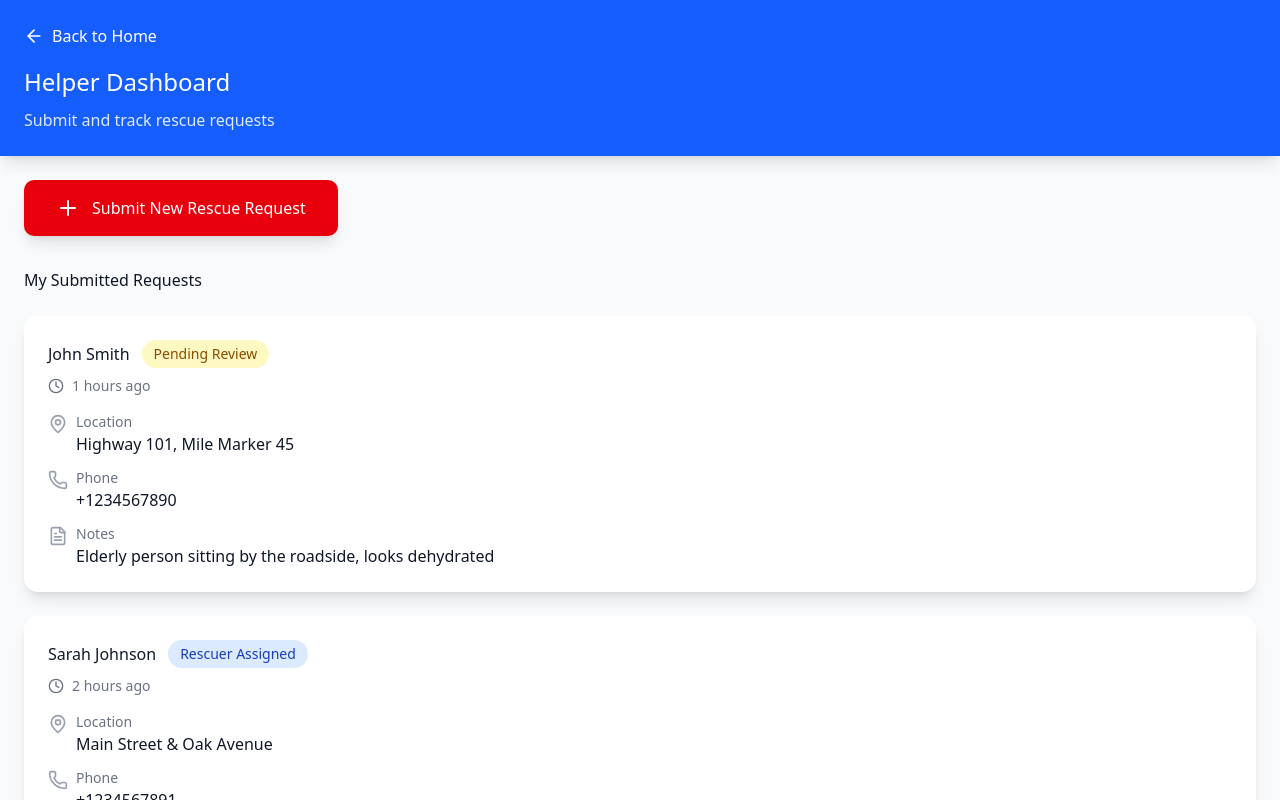
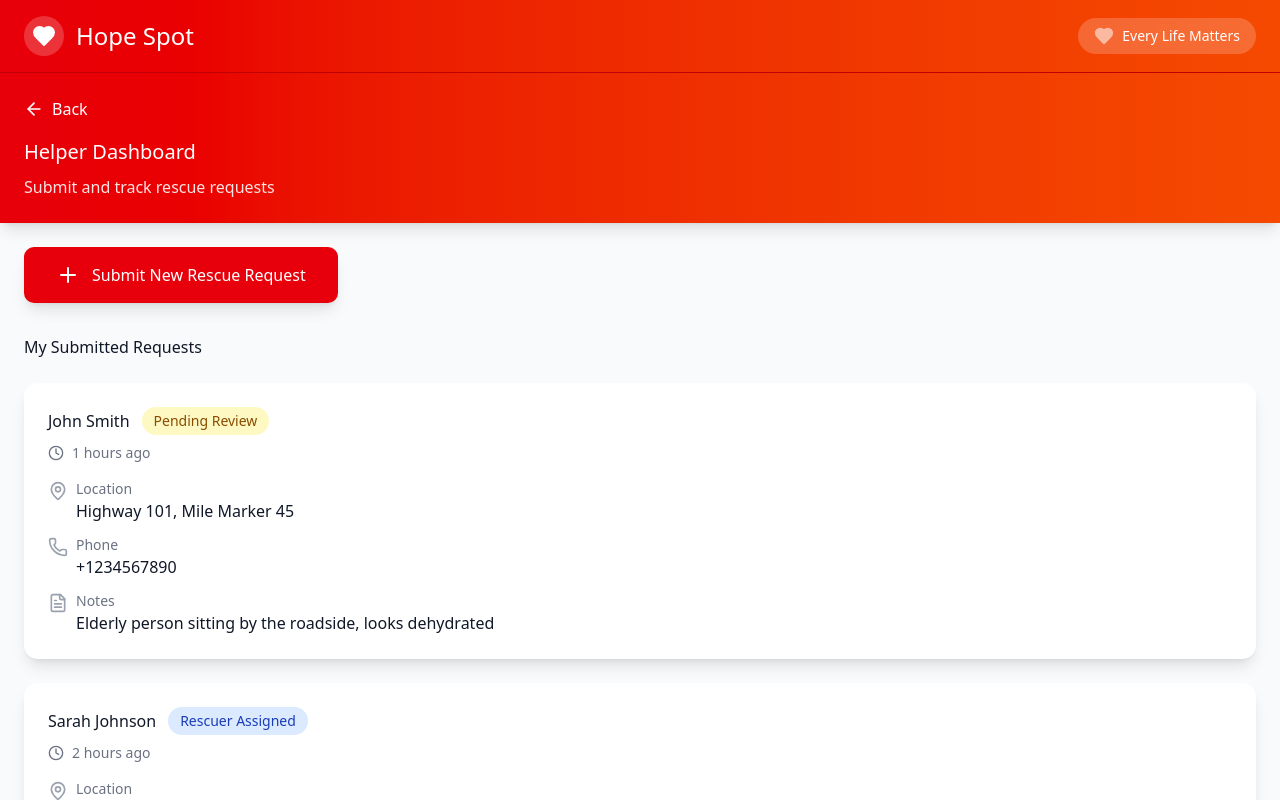
Before and after one commit to Jerin-45/Hopespotrescueplatform, a React (Vite) app: page / in a window 1280 px wide. Both pictures are taken after a click on the button "I Want to Report a Rescue". Shown: the top 800 px of the page. Built offline with nearby package versions, Linux system fonts and the light colour scheme.

Commit message:
Update files from Figma Make

```diff
--- a/src/components/AdminDashboard.tsx
+++ b/src/components/AdminDashboard.tsx
@@ -2,6 +2,7 @@ import { useState } from 'react';
 import { ArrowLeft, MapPin, Phone, FileText, Clock, Shield, User, CheckCircle, AlertCircle } from 'lucide-react';
 import { RescueRequest } from '../App';
 import { DataManager } from './DataManager';
+import { Header } from './Header';
 
 interface AdminDashboardProps {
   onBack: () => void;
@@ -80,7 +81,9 @@ export function AdminDashboard({ onBack, requests, onUpdateStatus, onClearData,
 
   return (
     <div className="min-h-screen bg-gray-50">
-      {/* Header */}
+      <Header variant="dark" />
+
+      {/* Page Header */}
       <div className="bg-gray-900 text-white p-6 shadow-lg">
         <div className="max-w-7xl mx-auto">
           <button
@@ -88,13 +91,13 @@ export function AdminDashboard({ onBack, requests, onUpdateStatus, onClearData,
             className="flex items-center gap-2 mb-4 hover:opacity-80 transition-opacity"
           >
             <ArrowLeft className="w-5 h-5" />
-            <span>Back to Home</span>
+            <span>Back</span>
           </button>
           <div className="flex items-center gap-3 mb-2">
             <Shield className="w-8 h-8" />
-            <h1 className="text-white">Admin Dashboard</h1>
+            <h2 className="text-white">Admin Dashboard</h2>
           </div>
-          <p className="text-gray-300 mt-2">Oversee and manage all rescue operations</p>
+          <p className="text-gray-300">Manage and oversee all rescue operations</p>
         </div>
       </div>
 
--- a/src/components/AdminLogin.tsx
+++ b/src/components/AdminLogin.tsx
@@ -1,5 +1,6 @@
 import { useState } from 'react';
 import { Shield, Lock, User, ArrowLeft, AlertCircle } from 'lucide-react';
+import { Header } from './Header';
 
 interface AdminLoginProps {
   onLogin: (adminId: string, password: string) => boolean;
--- /dev/null
+++ b/src/components/Header.tsx
@@ -0,0 +1,52 @@
+import { Heart } from 'lucide-react';
+
+interface HeaderProps {
+  variant?: 'light' | 'dark' | 'gradient' | 'blue';
+}
+
+export function Header({ variant = 'light' }: HeaderProps) {
+  const getHeaderStyles = () => {
+    switch (variant) {
+      case 'dark':
+        return 'bg-gray-900 text-white border-gray-800';
+      case 'gradient':
+        return 'bg-gradient-to-r from-red-600 to-orange-600 text-white border-red-700';
+      case 'blue':
+        return 'bg-gradient-to-r from-blue-600 to-blue-700 text-white border-blue-700';
+      case 'light':
+      default:
+        return 'bg-white text-gray-900 border-gray-200';
+    }
+  };
+
+  const getLogoStyles = () => {
+    switch (variant) {
+      case 'dark':
+        return 'bg-red-600 text-white';
+      case 'gradient':
+      case 'blue':
+        return 'bg-white/20 text-white backdrop-blur-sm';
+      case 'light':
+      default:
+        return 'bg-red-600 text-white';
+    }
+  };
+
+  return (
+    <header className={`${getHeaderStyles()} border-b shadow-sm`}>
+      <div className="max-w-7xl mx-auto px-6 py-4 flex items-center justify-between">
+        <div className="flex items-center gap-3">
+          <div className={`${getLogoStyles()} w-10 h-10 rounded-full flex items-center justify-center`}>
+            <Heart className="w-6 h-6 fill-current" />
+          </div>
+          <h1 className="text-2xl">Hope Spot</h1>
+        </div>
+
+        <div className={`${getLogoStyles()} px-4 py-2 rounded-full flex items-center gap-2`}>
+          <Heart className="w-5 h-5 fill-current animate-pulse" />
+          <span className="text-sm hidden sm:inline">Every Life Matters</span>
+        </div>
+      </div>
+    </header>
+  );
+}
--- a/src/components/HelperDashboard.tsx
+++ b/src/components/HelperDashboard.tsx
@@ -1,6 +1,7 @@
 import { useState, useEffect } from 'react';
 import { ArrowLeft, Plus, MapPin, Phone, FileText, Image, Clock, Upload, Loader } from 'lucide-react';
 import { RescueRequest } from '../App';
+import { Header } from './Header';
 
 interface HelperDashboardProps {
   onBack: () => void;
@@ -153,18 +154,20 @@ export function HelperDashboard({ onBack, onSubmitRequest, requests }: HelperDas
 
   return (
     <div className="min-h-screen bg-gray-50">
-      {/* Header */}
-      <div className="bg-blue-600 text-white p-6 shadow-lg">
+      <Header variant="gradient" />
+
+      {/* Page Header */}
+      <div className="bg-gradient-to-r from-red-600 to-orange-600 text-white p-6 shadow-lg">
         <div className="max-w-7xl mx-auto">
           <button
             onClick={onBack}
             className="flex items-center gap-2 mb-4 hover:opacity-80 transition-opacity"
           >
             <ArrowLeft className="w-5 h-5" />
-            <span>Back to Home</span>
+            <span>Back</span>
           </button>
-          <h1 className="text-white">Helper Dashboard</h1>
-          <p className="text-blue-100 mt-2">Submit and track rescue requests</p>
+          <h2 className="text-white mb-2">Helper Dashboard</h2>
+          <p className="text-red-100">Submit and track rescue requests</p>
         </div>
       </div>
 
--- a/src/components/RescuerAuth.tsx
+++ b/src/components/RescuerAuth.tsx
@@ -1,5 +1,6 @@
 import { useState } from 'react';
-import { ArrowLeft, Mail, Lock, User, Shield } from 'lucide-react';
+import { ArrowLeft, Mail, Lock, User, Shield, Heart, Phone } from 'lucide-react';
+import { Header } from './Header';
 
 interface RescuerAuthProps {
   onLogin: (email: string, password: string) => { success: boolean; name?: string; error?: string };
@@ -105,7 +106,7 @@ export function RescuerAuth({ onLogin, onRegister, onBack }: RescuerAuthProps) {
                     <span>Phone Number</span>
                   </label>
                   <div className="relative">
-                    <User className="absolute left-3 top-1/2 transform -translate-y-1/2 w-5 h-5 text-gray-400" />
+                    <Phone className="absolute left-3 top-1/2 transform -translate-y-1/2 w-5 h-5 text-gray-400" />
                     <input
                       type="tel"
                       value={phone}
--- a/src/components/RescuerDashboard.tsx
+++ b/src/components/RescuerDashboard.tsx
@@ -1,6 +1,7 @@
 import { useState } from 'react';
 import { ArrowLeft, MapPin, Phone, FileText, Clock, CheckCircle, Navigation } from 'lucide-react';
 import { RescueRequest } from '../App';
+import { Header } from './Header';
 
 interface RescuerDashboardProps {
   onBack: () => void;
@@ -88,18 +89,20 @@ export function RescuerDashboard({ onBack, requests, onUpdateStatus, rescuerName
 
   return (
     <div className="min-h-screen bg-gray-50">
-      {/* Header */}
-      <div className="bg-red-600 text-white p-6 shadow-lg">
+      <Header variant="gradient" />
+
+      {/* Page Header */}
+      <div className="bg-gradient-to-r from-red-600 to-orange-600 text-white p-6 shadow-lg">
         <div className="max-w-7xl mx-auto">
           <button
             onClick={onBack}
             className="flex items-center gap-2 mb-4 hover:opacity-80 transition-opacity"
           >
             <ArrowLeft className="w-5 h-5" />
-            <span>Back to Home</span>
+            <span>Back</span>
           </button>
-          <h1 className="text-white">Rescuer Dashboard</h1>
-          <p className="text-red-100 mt-2">Welcome, {rescuerName} - View and respond to active rescue requests</p>
+          <h2 className="text-white mb-2">Rescuer Dashboard</h2>
+          <p className="text-red-100">Welcome, {rescuerName}</p>
         </div>
       </div>
 
--- a/src/index.css
+++ b/src/index.css
@@ -48,6 +48,15 @@
       --tw-drop-shadow-color: initial;
       --tw-drop-shadow-alpha: 100%;
       --tw-drop-shadow-size: initial;
+      --tw-backdrop-blur: initial;
+      --tw-backdrop-brightness: initial;
+      --tw-backdrop-contrast: initial;
+      --tw-backdrop-grayscale: initial;
+      --tw-backdrop-hue-rotate: initial;
+      --tw-backdrop-invert: initial;
+      --tw-backdrop-opacity: initial;
+      --tw-backdrop-saturate: initial;
+      --tw-backdrop-sepia: initial;
     }
   }
 }
@@ -136,6 +145,7 @@
     --radius-2xl: 1rem;
     --animate-spin: spin 1s linear infinite;
     --animate-pulse: pulse 2s cubic-bezier(.4, 0, .6, 1) infinite;
+    --blur-sm: 8px;
     --default-transition-duration: .15s;
     --default-transition-timing-function: cubic-bezier(.4, 0, .2, 1);
     --default-font-family: var(--font-sans);
@@ -836,6 +846,11 @@
     border-top-width: 1px;
   }
 
+  .border-b {
+    border-bottom-style: var(--tw-border-style);
+    border-bottom-width: 1px;
+  }
+
   .border-l-4 {
     border-left-style: var(--tw-border-style);
     border-left-width: 4px;
@@ -858,6 +873,10 @@
     border-color: var(--color-blue-600);
   }
 
+  .border-blue-700 {
+    border-color: var(--color-blue-700);
+  }
+
   .border-gray-200 {
     border-color: var(--color-gray-200);
   }
@@ -866,6 +885,10 @@
     border-color: var(--color-gray-300);
   }
 
+  .border-gray-800 {
+    border-color: var(--color-gray-800);
+  }
+
   .border-green-200 {
     border-color: var(--color-green-200);
   }
@@ -902,6 +925,10 @@
     border-color: var(--color-red-500);
   }
 
+  .border-red-700 {
+    border-color: var(--color-red-700);
+  }
+
   .border-white {
     border-color: var(--color-white);
   }
@@ -1000,6 +1027,16 @@
 
   .bg-white {
     background-color: var(--color-white);
+  }
+
+  .bg-white\/20 {
+    background-color: #fff3;
+  }
+
+  @supports (color: color-mix(in lab, red, red)) {
+    .bg-white\/20 {
+      background-color: color-mix(in oklab, var(--color-white) 20%, transparent);
+    }
   }
 
   .bg-yellow-50 {
@@ -1091,6 +1128,10 @@
     --tw-gradient-stops: var(--tw-gradient-via-stops, var(--tw-gradient-position), var(--tw-gradient-from) var(--tw-gradient-from-position), var(--tw-gradient-to) var(--tw-gradient-to-position));
   }
 
+  .fill-current {
+    fill: currentColor;
+  }
+
   .object-cover {
     object-fit: cover;
   }
@@ -1378,6 +1419,11 @@
     box-shadow: var(--tw-inset-shadow), var(--tw-inset-ring-shadow), var(--tw-ring-offset-shadow), var(--tw-ring-shadow), var(--tw-shadow);
   }
 
+  .shadow-sm {
+    --tw-shadow: 0 1px 3px 0 var(--tw-shadow-color, #0000001a), 0 1px 2px -1px var(--tw-shadow-color, #0000001a);
+    box-shadow: var(--tw-inset-shadow), var(--tw-inset-ring-shadow), var(--tw-ring-offset-shadow), var(--tw-ring-shadow), var(--tw-shadow);
+  }
+
   .shadow-xl {
     --tw-shadow: 0 20px 25px -5px var(--tw-shadow-color, #0000001a), 0 8px 10px -6px var(--tw-shadow-color, #0000001a);
     box-shadow: var(--tw-inset-shadow), var(--tw-inset-ring-shadow), var(--tw-ring-offset-shadow), var(--tw-ring-shadow), var(--tw-shadow);
@@ -1385,6 +1431,12 @@
 
   .filter {
     filter: var(--tw-blur, ) var(--tw-brightness, ) var(--tw-contrast, ) var(--tw-grayscale, ) var(--tw-hue-rotate, ) var(--tw-invert, ) var(--tw-saturate, ) var(--tw-sepia, ) var(--tw-drop-shadow, );
+  }
+
+  .backdrop-blur-sm {
+    --tw-backdrop-blur: blur(var(--blur-sm));
+    -webkit-backdrop-filter: var(--tw-backdrop-blur, ) var(--tw-backdrop-brightness, ) var(--tw-backdrop-contrast, ) var(--tw-backdrop-grayscale, ) var(--tw-backdrop-hue-rotate, ) var(--tw-backdrop-invert, ) var(--tw-backdrop-opacity, ) var(--tw-backdrop-saturate, ) var(--tw-backdrop-sepia, );
+    backdrop-filter: var(--tw-backdrop-blur, ) var(--tw-backdrop-brightness, ) var(--tw-backdrop-contrast, ) var(--tw-backdrop-grayscale, ) var(--tw-backdrop-hue-rotate, ) var(--tw-backdrop-invert, ) var(--tw-backdrop-opacity, ) var(--tw-backdrop-saturate, ) var(--tw-backdrop-sepia, );
   }
 
   .transition-colors {
@@ -1603,6 +1655,12 @@
 
   .disabled\:bg-gray-400:disabled {
     background-color: var(--color-gray-400);
+  }
+
+  @media (width >= 40rem) {
+    .sm\:inline {
+      display: inline;
+    }
   }
 
   @media (width >= 48rem) {
@@ -2004,6 +2062,51 @@ html {
   inherits: false
 }
 
+@property --tw-backdrop-blur {
+  syntax: "*";
+  inherits: false
+}
+
+@property --tw-backdrop-brightness {
+  syntax: "*";
+  inherits: false
+}
+
+@property --tw-backdrop-contrast {
+  syntax: "*";
+  inherits: false
+}
+
+@property --tw-backdrop-grayscale {
+  syntax: "*";
+  inherits: false
+}
+
+@property --tw-backdrop-hue-rotate {
+  syntax: "*";
+  inherits: false
+}
+
+@property --tw-backdrop-invert {
+  syntax: "*";
+  inherits: false
+}
+
+@property --tw-backdrop-opacity {
+  syntax: "*";
+  inherits: false
+}
+
+@property --tw-backdrop-saturate {
+  syntax: "*";
+  inherits: false
+}
+
+@property --tw-backdrop-sepia {
+  syntax: "*";
+  inherits: false
+}
+
 @keyframes spin {
   to {
     transform: rotate(360deg);
```
Also changed, not shown: src/components/ReportDashboard.tsx (+7 -2 lines).
